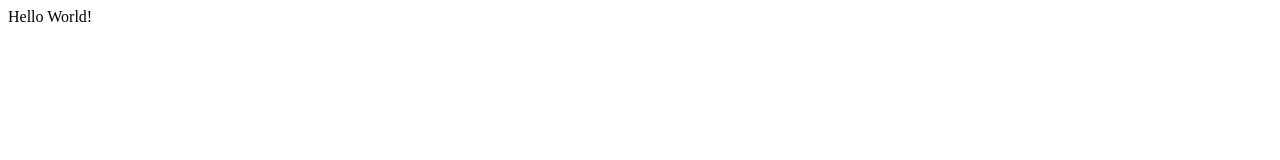
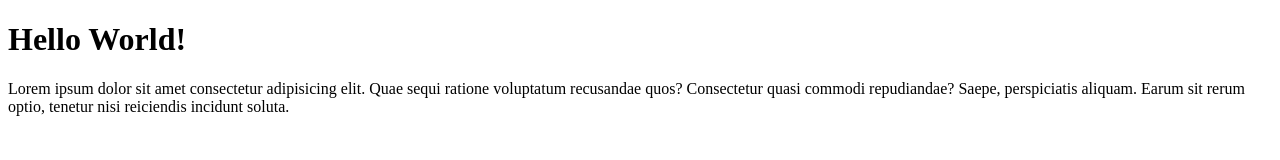
Before and after one commit to Kloddd/bisaya, a plain HTML site: page index.html in a window 1280 px wide. Drawn offline with Linux system fonts and the light colour scheme.

Commit message:
i added some

```diff
--- a/index.html
+++ b/index.html
@@ -7,6 +7,7 @@
     <link rel="stylesheet" href="styles.css">
 </head>
 <body>
-    Hello World!
+    <h1>Hello World!</h1>
+    <p>Lorem ipsum dolor sit amet consectetur adipisicing elit. Quae sequi ratione voluptatum recusandae quos? Consectetur quasi commodi repudiandae? Saepe, perspiciatis aliquam. Earum sit rerum optio, tenetur nisi reiciendis incidunt soluta.</p>
 </body>
 </html>
```
